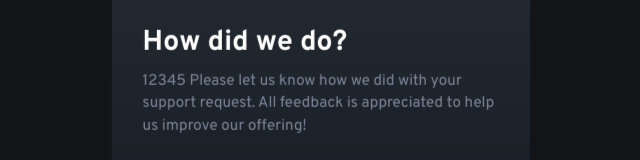
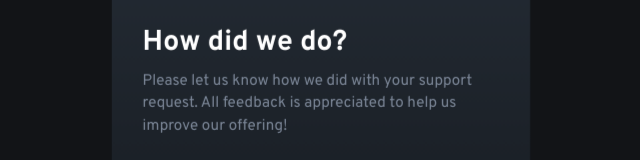
Before and after one commit to remyboire/interactive-rating-component, a website: page src/index.html in a window 1280 px wide. Shown: the part 282-442 px from the top of the page, 319-959 px from the left. Drawn offline with nearby package versions, Linux system fonts and the light colour scheme; files that its build step writes are made by us from their sources.

Commit message:
removed 12345

```diff
--- a/src/index.html
+++ b/src/index.html
@@ -15,7 +15,7 @@
 				<div class="rating--first-state face" aria-live="polite">
 					<img class="rating__star" src="./images/icon-star.svg" alt="icon star" />
 					<h1 class="rating__title">How did we do?</h1>
-					<p class="rating__text">12345 Please let us know how we did with your support request. All feedback is appreciated to help us improve our offering!</p>
+					<p class="rating__text">Please let us know how we did with your support request. All feedback is appreciated to help us improve our offering!</p>
 					<form>
 						<fieldset class="rating__numbers">
 							<input type="radio" class="rating__number" name="rating" id="one" value="1"></input>
```
